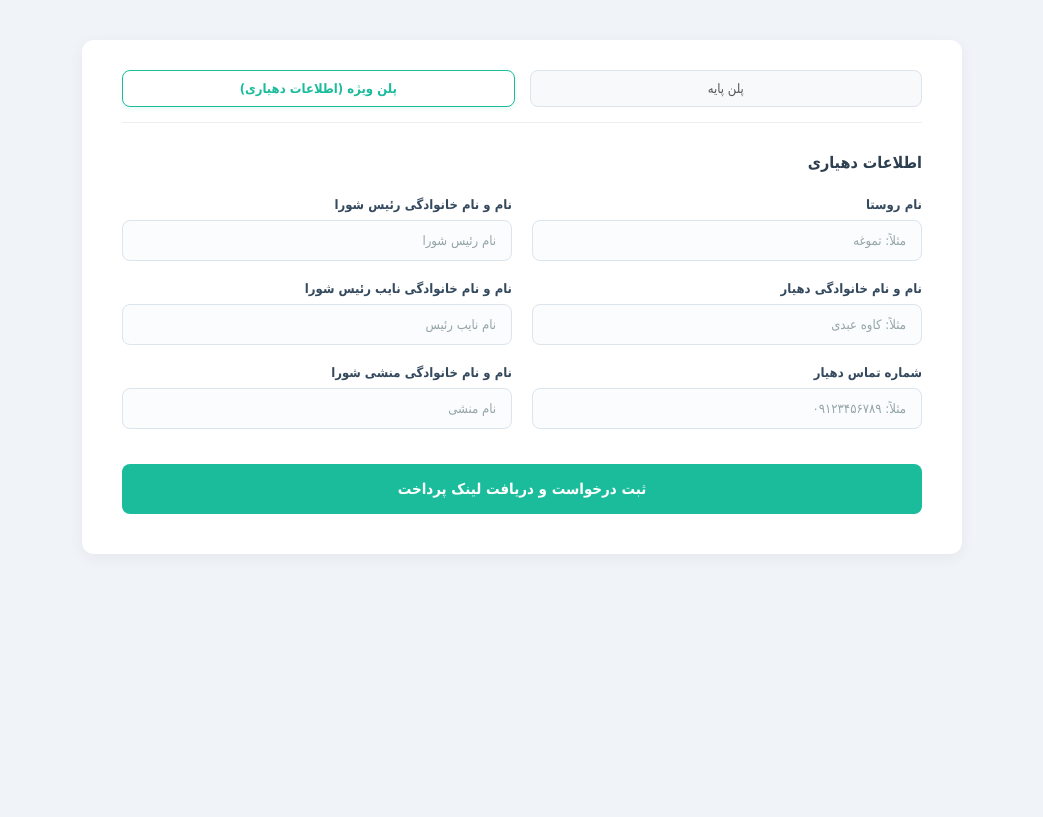
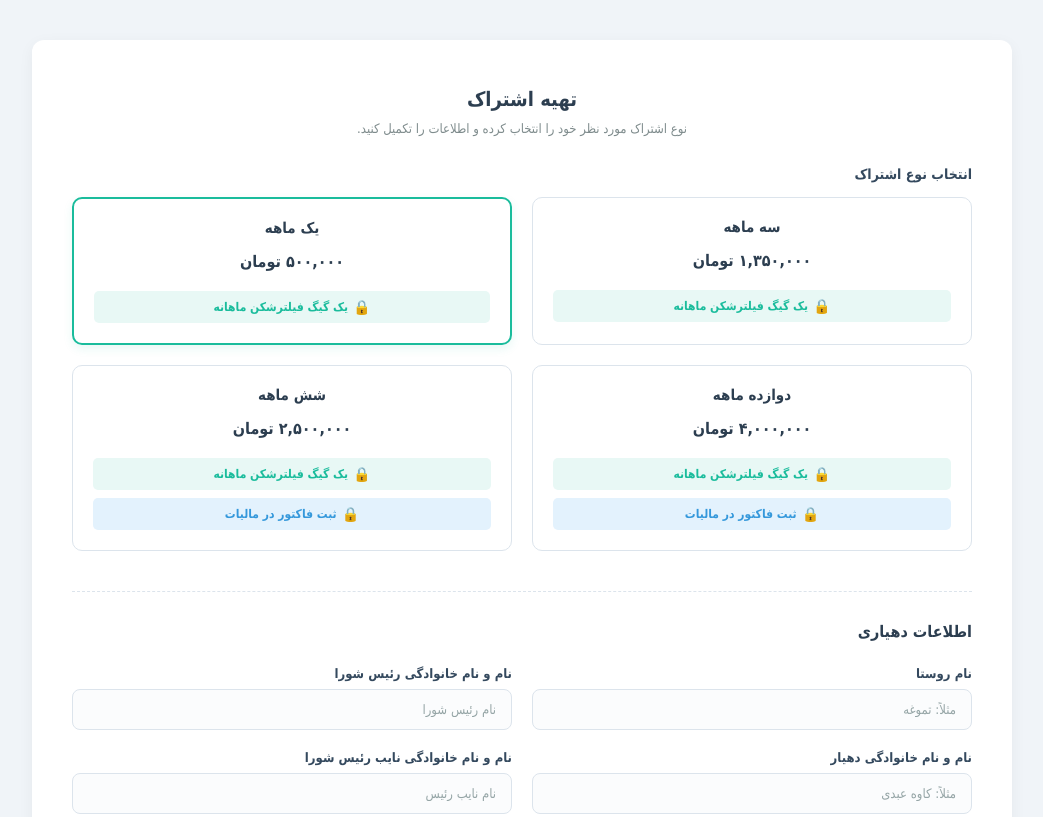
Before and after one commit to kaveh705git/namehhayedehyari, a plain HTML site: page eshterak.html in a window 1280 px wide. Shown: the top 817 px of the page, without its empty margins (118-1161 px from the left). Drawn offline with Linux system fonts and the light colour scheme.

Commit message:
Update eshterak.html

```diff
--- a/eshterak.html
+++ b/eshterak.html
@@ -3,7 +3,7 @@
 <head>
     <meta charset="UTF-8">
     <meta name="viewport" content="width=device-width, initial-scale=1.0">
-    <title>فرم اطلاعات دهیاری و شورا</title>
+    <title>تهیه اشتراک و اطلاعات دهیاری</title>
     <style>
         /* تنظیمات کلی صفحه */
         body {
@@ -11,55 +11,132 @@
             background-color: #f0f4f8;
             display: flex;
             justify-content: center;
-            align-items: flex-start; /* تغییر به flex-start برای نمایش بهتر در صفحه‌های بلند */
+            align-items: flex-start;
             min-height: 100vh;
             margin: 0;
             padding: 40px 20px;
             box-sizing: border-box;
         }
 
-        /* کانتینر اصلی فرم */
-        .form-container {
+        /* کانتینر اصلی */
+        .main-container {
             background-color: #ffffff;
             padding: 30px 40px 40px 40px;
             border-radius: 12px;
             width: 100%;
-            max-width: 800px;
+            max-width: 900px; /* کمی عریض‌تر برای جا شدن ۴ کارت */
             box-shadow: 0 4px 15px rgba(0, 0, 0, 0.05);
         }
 
-        /* استایل پلن‌ها (تب‌های بالای صفحه) */
-        .plans-container {
-            display: flex;
-            gap: 15px;
+        /* ================= بخش پلن‌ها ================= */
+        .plans-header {
+            text-align: center;
             margin-bottom: 30px;
-            border-bottom: 1px solid #eee;
-            padding-bottom: 15px;
         }
 
-        .plan-tab {
-            background-color: #f8f9fa;
-            border: 1px solid #dce4ec;
-            padding: 10px 20px;
-            border-radius: 8px;
-            font-size: 13px;
-            color: #555;
-            cursor: pointer;
-            text-align: center;
-            flex: 1;
-            transition: all 0.3s;
+        .plans-header h2 {
+            color: #2c3e50;
+            font-size: 20px;
+            margin-bottom: 10px;
         }
 
-        /* استایل تب فعال (پلن انتخاب شده) */
-        .plan-tab.active {
-            background-color: #fff;
-            border-color: #1abc9c;
-            color: #1abc9c;
-            font-weight: bold;
-            box-shadow: 0 2px 5px rgba(26, 188, 156, 0.1);
+        .plans-header p {
+            color: #7f8c8d;
+            font-size: 13px;
+            margin: 0;
         }
 
-        /* عنوان فرم */
+        .select-label {
+            text-align: right;
+            font-weight: bold;
+            font-size: 14px;
+            color: #34495e;
+            margin-bottom: 15px;
+        }
+
+        /* شبکه کارت‌ها (۲ ستون در دسکتاپ) */
+        .plans-grid {
+            display: grid;
+            grid-template-columns: 1fr 1fr;
+            gap: 20px;
+            margin-bottom: 40px;
+        }
+
+        /* استایل کارت پلن */
+        .plan-card {
+            border: 1px solid #dce4ec;
+            border-radius: 10px;
+            padding: 20px;
+            cursor: pointer;
+            transition: all 0.3s ease;
+            background-color: #fff;
+            text-align: center;
+            position: relative;
+        }
+
+        /* کارت انتخاب شده (حالت اکتیو) */
+        .plan-card.active {
+            border: 2px solid #1abc9c; /* رنگ سبز حاشیه */
+            box-shadow: 0 4px 10px rgba(26, 188, 156, 0.1);
+        }
+
+        .plan-title {
+            font-weight: bold;
+            color: #2c3e50;
+            font-size: 15px;
+            margin-bottom: 15px;
+        }
+
+        .plan-price {
+            font-weight: bold;
+            color: #2c3e50;
+            font-size: 16px;
+            margin-bottom: 20px;
+        }
+
+        /* بخش مزایا (بج‌ها) */
+        .plan-features {
+            display: flex;
+            flex-direction: column;
+            gap: 8px;
+        }
+
+        .feature-badge {
+            display: flex;
+            align-items: center;
+            justify-content: center;
+            padding: 8px;
+            border-radius: 5px;
+            font-size: 12px;
+            font-weight: bold;
+        }
+
+        /* بج سبز (فیلترشکن) */
+        .feature-badge.green {
+            background-color: #e8f8f5;
+            color: #1abc9c;
+        }
+
+        /* بج آبی روشن (فاکتور در مالیات) */
+        .feature-badge.blue {
+            background-color: #e3f2fd;
+            color: #3498db;
+        }
+
+        /* آیکون قفل */
+        .lock-icon {
+            margin-left: 5px;
+            font-size: 14px;
+        }
+
+        /* جداکننده */
+        .divider {
+            border: none;
+            border-top: 1px dashed #dce4ec;
+            margin: 30px 0;
+        }
+
+        /* ================= بخش فرم اطلاعات دهیاری ================= */
         .form-title {
             text-align: right;
             font-weight: bold;
@@ -68,21 +145,18 @@
             color: #2c3e50;
         }
 
-        /* ردیف‌ها */
         .row {
             display: flex;
             gap: 20px;
             margin-bottom: 20px;
         }
 
-        /* ستون‌ها */
         .column {
             flex: 1;
             display: flex;
             flex-direction: column;
         }
 
-        /* برچسب‌ها (Label) */
         label {
             margin-bottom: 8px;
             font-size: 13px;
@@ -91,7 +165,6 @@
             text-align: right;
         }
 
-        /* فیلدهای ورودی (Input) */
         input {
             padding: 12px 15px;
             border: 1px solid #dce4ec;
@@ -134,32 +207,76 @@
         }
 
         /* ریسپانسیو برای موبایل */
-        @media (max-width: 600px) {
-            .form-container {
+        @media (max-width: 700px) {
+            .main-container {
                 padding: 20px;
+            }
+            .plans-grid {
+                grid-template-columns: 1fr; /* در موبایل کارت‌ها زیر هم قرار بگیرند */
             }
             .row {
                 flex-direction: column;
                 gap: 15px;
                 margin-bottom: 15px;
             }
-            .plans-container {
-                flex-direction: column; /* در موبایل تب‌ها زیر هم قرار بگیرند */
-            }
         }
     </style>
 </head>
 <body>
 
-<div class="form-container">
+<div class="main-container">
 
-    <!-- بخش پلن‌ها (تب‌های بالای صفحه) -->
-    <div class="plans-container">
-        <div class="plan-tab">پلن پایه</div>
-        <div class="plan-tab active">پلن ویژه (اطلاعات دهیاری)</div>
+    <!-- ================= بخش پلن‌های اشتراک ================= -->
+    <div class="plans-header">
+        <h2>تهیه اشتراک</h2>
+        <p>نوع اشتراک مورد نظر خود را انتخاب کرده و اطلاعات را تکمیل کنید.</p>
     </div>
 
-    <!-- عنوان فرم -->
+    <div class="select-label">انتخاب نوع اشتراک</div>
+
+    <div class="plans-grid">
+        <!-- پلن ۳ ماهه -->
+        <div class="plan-card">
+            <div class="plan-title">سه ماهه</div>
+            <div class="plan-price">۱,۳۵۰,۰۰۰ تومان</div>
+            <div class="plan-features">
+                <div class="feature-badge green"><span class="lock-icon">🔒</span> یک گیگ فیلترشکن ماهانه</div>
+            </div>
+        </div>
+
+        <!-- پلن ۱ ماهه (اکتیو - انتخاب شده) -->
+        <div class="plan-card active">
+            <div class="plan-title">یک ماهه</div>
+            <div class="plan-price">۵۰۰,۰۰۰ تومان</div>
+            <div class="plan-features">
+                <div class="feature-badge green"><span class="lock-icon">🔒</span> یک گیگ فیلترشکن ماهانه</div>
+            </div>
+        </div>
+
+        <!-- پلن ۱۲ ماهه -->
+        <div class="plan-card">
+            <div class="plan-title">دوازده ماهه</div>
+            <div class="plan-price">۴,۰۰۰,۰۰۰ تومان</div>
+            <div class="plan-features">
+                <div class="feature-badge green"><span class="lock-icon">🔒</span> یک گیگ فیلترشکن ماهانه</div>
+                <div class="feature-badge blue"><span class="lock-icon">🔒</span> ثبت فاکتور در مالیات</div>
+            </div>
+        </div>
+
+        <!-- پلن ۶ ماهه -->
+        <div class="plan-card">
+            <div class="plan-title">شش ماهه</div>
+            <div class="plan-price">۲,۵۰۰,۰۰۰ تومان</div>
+            <div class="plan-features">
+                <div class="feature-badge green"><span class="lock-icon">🔒</span> یک گیگ فیلترشکن ماهانه</div>
+                <div class="feature-badge blue"><span class="lock-icon">🔒</span> ثبت فاکتور در مالیات</div>
+            </div>
+        </div>
+    </div>
+
+    <hr class="divider">
+
+    <!-- ================= بخش فرم اطلاعات دهیاری ================= -->
     <div class="form-title">اطلاعات دهیاری</div>
 
     <!-- ردیف اول -->
```
